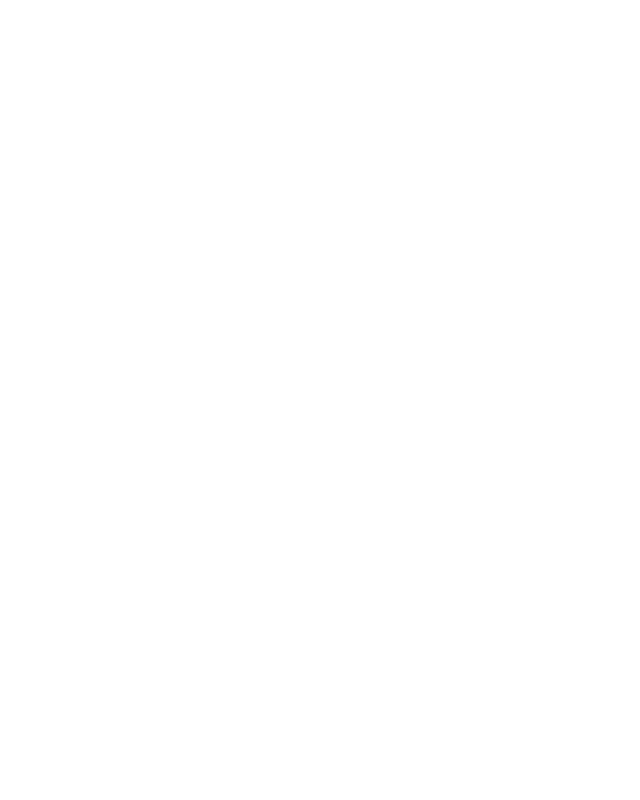
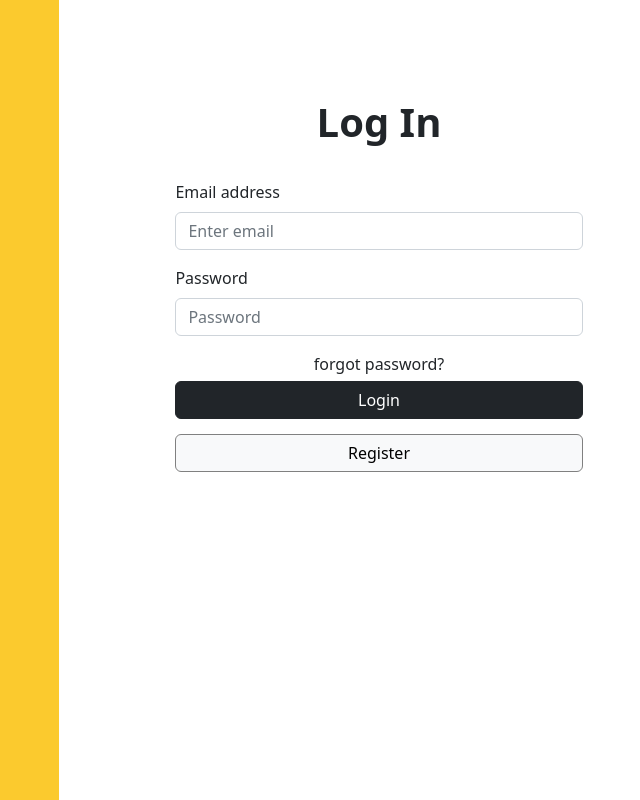
Before and after one commit to pg006/Smartphysio, a React (Create React App) app: page / in a window 1280 px wide. Shown: the whole page, without its empty margins (581-1221 px from the left). Built offline with nearby package versions, Linux system fonts and the light colour scheme.

Commit message:
LoginPageUi

```diff
--- a/package.json
+++ b/package.json
@@ -6,8 +6,10 @@
     "@testing-library/jest-dom": "^5.16.5",
     "@testing-library/react": "^13.4.0",
     "@testing-library/user-event": "^13.5.0",
+    "bootstrap": "^5.2.3",
     "node-sass": "^8.0.0",
     "react": "^18.2.0",
+    "react-bootstrap": "^2.7.0",
     "react-dom": "^18.2.0",
     "react-router-dom": "^6.7.0",
     "react-scripts": "5.0.1",
--- a/src/component/auth/login/Login.js
+++ b/src/component/auth/login/Login.js
@@ -1,9 +1,42 @@
 import React from 'react'
+import { Row, Col, Container, Form, Button } from "react-bootstrap";
 
+import './Login.scss'
 const Login = () => {
   return (
-    <div>Login</div>
+    <React.Fragment>
+      <Row className='login-page'>
+        <Col lg={6} md={6} sm={12} className="img-col"></Col>
+        <Col lg={6} md={6} sm={12} >
+          <div className="login-col">
+            <Container>
+              <div className='login-title '>
+                Log In
+              </div>
+              <Form>
+                <Form.Group className="mt-2 mb-3" controlId="formBasicEmail">
+                  <label>Email address</label>
+                  <Form.Control type="email" placeholder="Enter email" className='mt-2' />
+                </Form.Group>
+                <Form.Group className="mb-3" controlId="formBasicPassword">
+                  <label>Password</label>
+                  <Form.Control type="password" placeholder="Password" className='mt-2' />
+                </Form.Group>
+                <div className='f-pass'>
+                  <span>forgot password?</span>
+                </div>
+                <Button variant="dark" type="submit" className='login-button'>
+                  Login
+                </Button>
+                <Button variant="light" type="submit" className='register-button'>
+                  Register
+                </Button>
+              </Form>
+            </Container>
+          </div>
+        </Col>
+      </Row>
+    </React.Fragment>
   )
 }
-
 export default Login
--- /dev/null
+++ b/src/component/auth/login/Login.scss
@@ -0,0 +1,31 @@
+.login-page {
+  margin: 0 !important;
+  height: 100vh;
+  .img-col {
+    background-color: #fbca2e;
+  }
+  .login-col {
+    margin: 15%;
+    .login-title {
+      font-weight: 600;
+      font-size: 40px;
+      text-align: center;
+      padding-bottom: 20px;
+    }
+    span {
+      display: flex;
+      justify-content: center;
+    }
+    .login-button {
+      width: 100%;
+      margin: 5px 0 15px 0;
+    }
+    .register-button {
+      width: 100%;
+      border: 1px solid gray;
+      &:hover {
+        background-color: white;
+      }
+    }
+  }
+}
--- a/src/index.js
+++ b/src/index.js
@@ -3,6 +3,7 @@
 import './index.css';
 import App from './App';
 import reportWebVitals from './reportWebVitals';
+import 'bootstrap/dist/css/bootstrap.min.css';
 
 const root = ReactDOM.createRoot(document.getElementById('root'));
 root.render(
--- a/src/routes/allRoutes.js
+++ b/src/routes/allRoutes.js
@@ -7,12 +7,11 @@
   return (
     <BrowserRouter>
       <Routes>
-        <Route path="/">
-          <Route path="auth">
-            <Route path="login" element={<Login />} />
+
+          <Route path="/">
+            <Route index element={<Login />} />
             <Route path="register" element={<Register />} />
           </Route>
-        </Route>
       </Routes>
     </BrowserRouter>
   );
```
Also changed, not shown: 1 other file (tests, documents, lock files or other folders).
